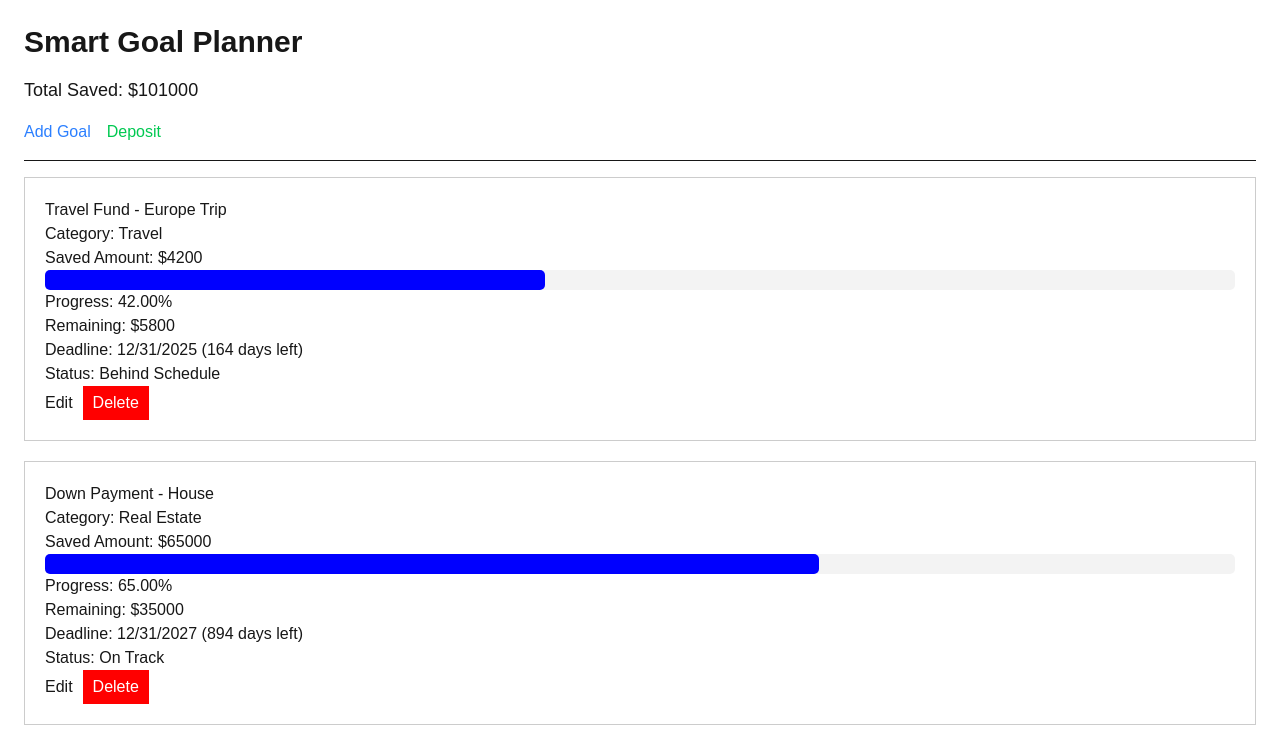
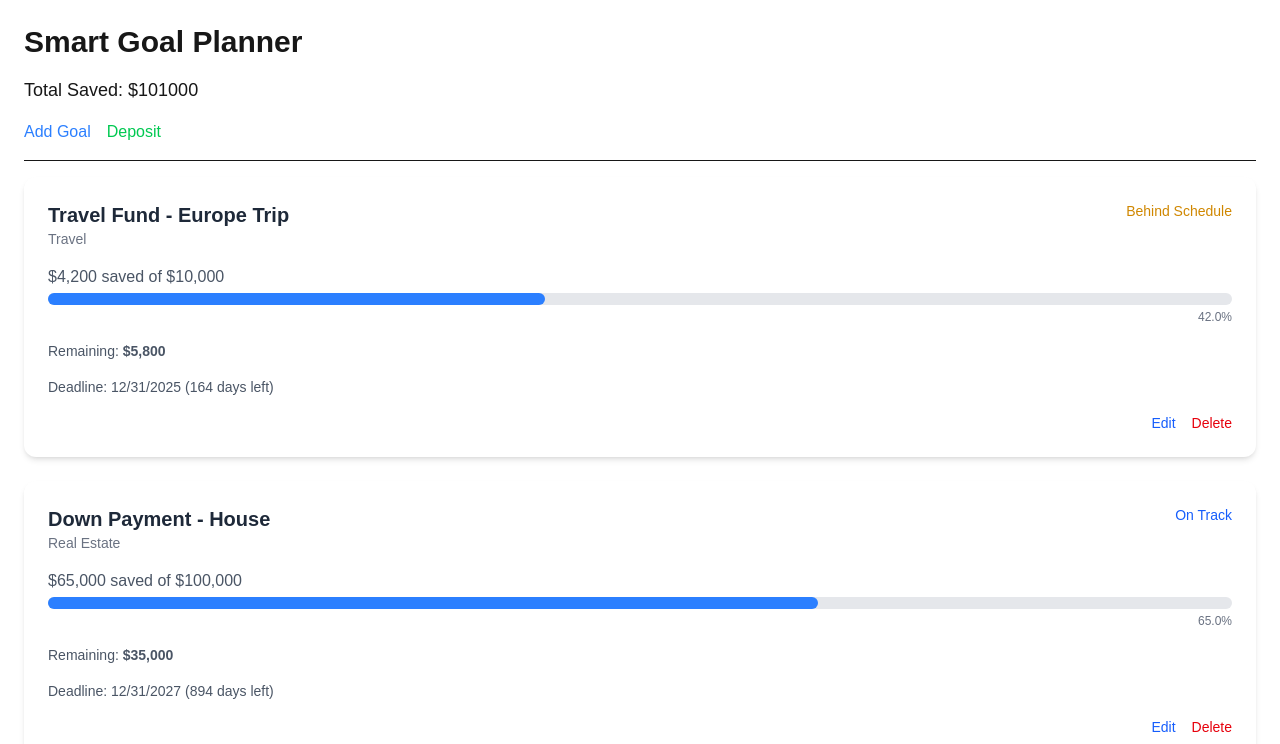
Before and after one commit to Mercy5-k/smart-goal-planner, a Next.js app: page / in a window 1280 px wide. Shown: the top 744 px of the page. Built offline with nearby package versions, Linux system fonts and the light colour scheme; data requests are answered from the project's data file.

Commit message:
updated GoalCard.jsx and added  css

```diff
--- a/components/GoalCard.jsx
+++ b/components/GoalCard.jsx
@@ -19,29 +19,73 @@ export default function GoalCard({ goal, onDelete }) {
         status = "Completed";
     }
 
+    const statusColor =
+    status === "Completed"
+      ? "text-green-600"
+      : status === "Overdue"
+      ? "text-red-600"
+      : status === "Behind Schedule"
+      ? "text-yellow-600"
+      : "text-blue-600";
+
+  const progressBarColor =
+    progress === 100
+      ? "bg-green-500"
+      : isOverdue
+      ? "bg-red-500"
+      : "bg-blue-500";
+
     return (
-        <div style={{ border: "1px solid #ccc", padding: "20px", marginBottom: "20px" }}>
-            <h3>{goal.name}</h3>
-            <p>Category: {goal.category}</p>
-            <p>Saved Amount: ${goal.savedAmount} </p>
-            <div style={{ width: "100%", backgroundColor: "#f3f3f3", borderRadius: "5px" }}>
+        <div className="bg-white p-6 rounded-xl shadow-md hover:shadow-lg transition-shadow space-y-4">
+      <div className="flex justify-between items-start">
+        <div>
+            <h3 className="text-xl font-semibold text-gray-800">{goal.name}</h3>
+            <p className="text-sm text-gray-500">{goal.category}</p>
+        </div>
+        <span className={`text-sm font-medium ${statusColor}`}>{status}
+        </span>
+        </div>
+                <div>
+               <p className="text-gray-600">
+                  ${goal.savedAmount.toLocaleString()} saved of
+                  ${goal.targetAmount.toLocaleString()}
+                </p>
+             <div className="w-full bg-gray-200 rounded-full h-3 mt-1">
           <div
-                    style={{
-                        width: `${progress}%`,
-                        backgroundColor: progress === 100 ? "green" : "blue",
-                        height: "20px",
-                        borderRadius: "5px"
-                    }}
+            className={`h-3 rounded-full ${progressBarColor}`}
+            style={{ width: `${Math.min(progress, 100)}%` }}
           ></div>
         </div>
-            <p>Progress: {progress.toFixed(2)}%</p>
-            <p>Remaining: ${remaining}</p>
-            <p>Deadline: {deadline.toLocaleDateString()} ({daysLeft} days left
-            {isOverdue ? " - Overdue" : ""})</p>
-            <p>Status: {status}</p>
-            <div>
-                <Link href={`/edit/${goal.id}`} style={{ marginRight: "10px" }}>Edit</Link>
-                <button onClick={() => onDelete(goal.id)} style={{ backgroundColor: "red", color: "white", border: "none", padding: "5px 10px" }}>
+        <p className="text-right text-xs text-gray-500 mt-1">
+          {progress.toFixed(1)}%
+        </p>
+      </div>
+
+      <p className="text-sm text-gray-600">
+        Remaining:{" "}
+        <span className="font-semibold">
+          ${remaining > 0 ? remaining.toLocaleString() : 0}
+        </span>
+      </p>
+
+      <p className="text-sm text-gray-600">
+        Deadline:{" "}
+        <span className="font-medium">
+          {deadline.toLocaleDateString()} ({isOverdue ? "Overdue" : `${daysLeft} days left`})
+        </span>
+      </p>
+
+      <div className="flex justify-end gap-4 mt-4">
+        <Link
+          href={`/edit/${goal.id}`}
+          className="text-blue-600 hover:underline text-sm font-medium"
+        >
+          Edit
+        </Link>
+        <button
+          onClick={() => onDelete(goal.id)}
+          className="text-sm font-medium text-red-600 hover:underline"
+        >
           Delete
         </button>
       </div>
```
Lines whose indentation alone changed are shown as unchanged.
